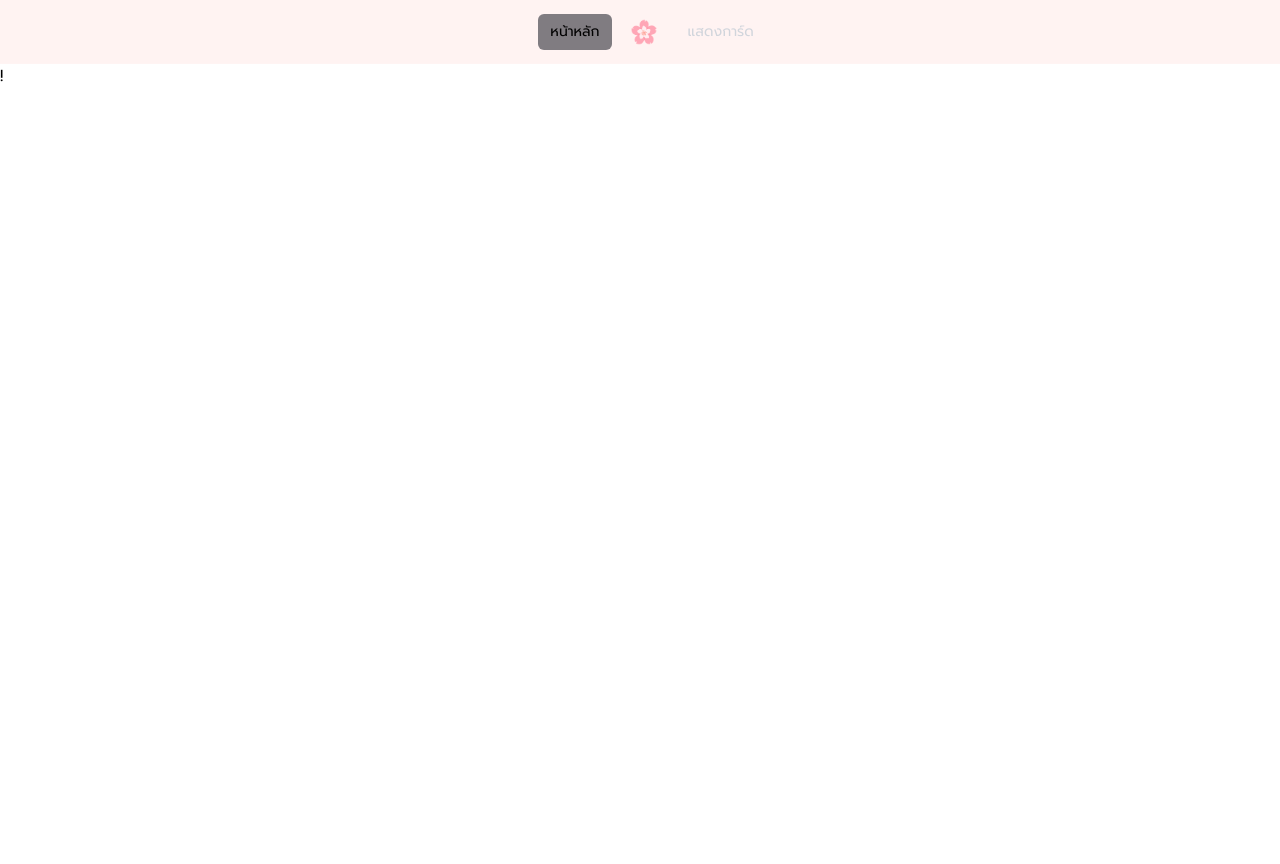
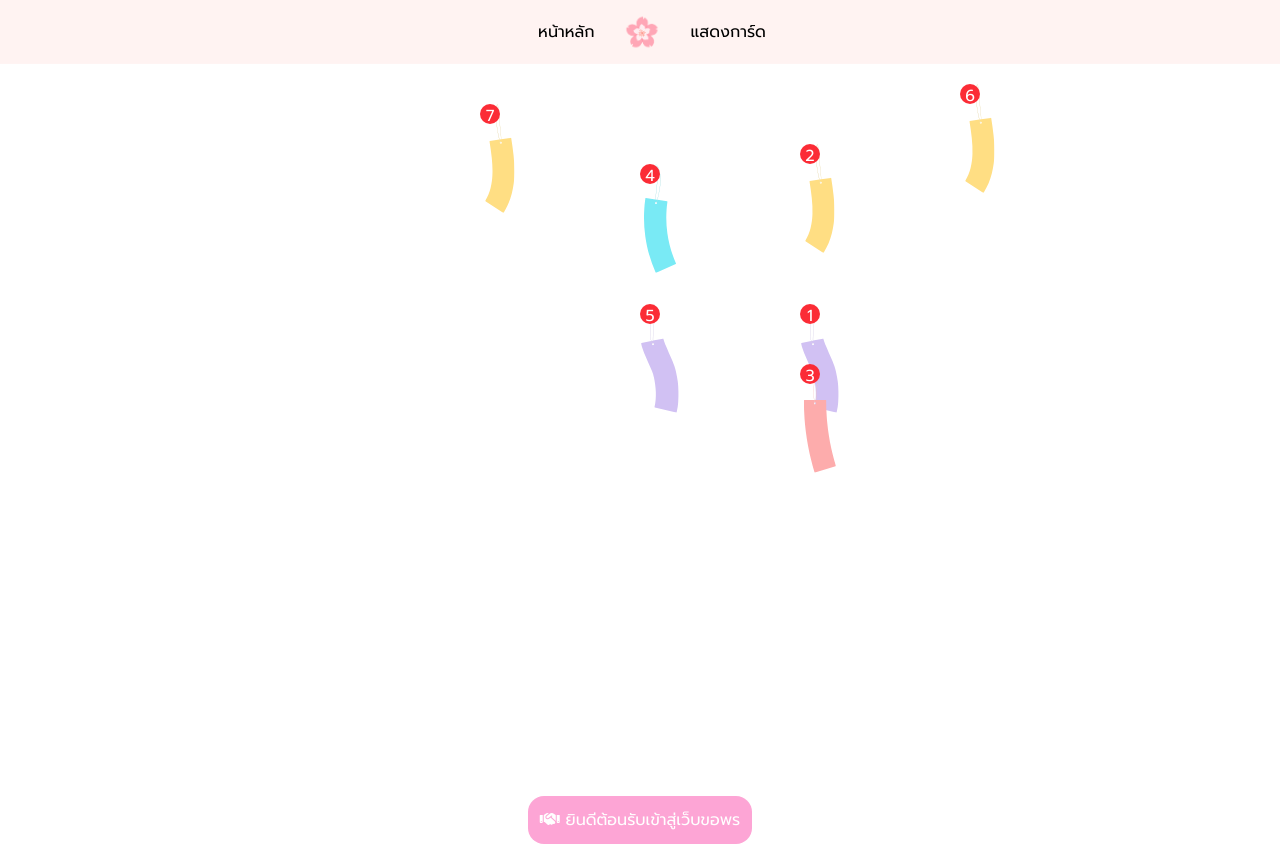
Before and after one commit to Peak4567/tanabata, a SvelteKit app: page / in a window 1280 px wide. Before the commit the page ends 800 px from the top, so only its background shows below. Built offline with nearby package versions, Linux system fonts and the light colour scheme.

Commit message:
UPDATE 2

```diff
--- /dev/null
+++ b/src/lib/Cards.svelte
@@ -0,0 +1,47 @@
+<script>
+    let images = [
+        { src: "/img/4.svg", alt: "Card" },
+        { src: "/img/6.svg", alt: "Card" },
+        { src: "/img/7.svg", alt: "Card" },
+        { src: "/img/9.svg", alt: "Card" },
+    ];
+</script>
+
+<div class="container mx-auto">
+    <div class="w-full">
+        <div class="relative ">
+       <div class="card-1">
+         <div class="absolute top-[15rem] left-[10rem] lg:left-[50rem] w-10 hover:scale-110">
+            <div class="bg-red-500 rounded-full w-5 h-5 flex item-center justify-center text-white absolute">1</div>
+            <img src={images[0].src} alt="" class="" />
+         </div>
+         <div class="absolute top-[5rem] left-[100px] lg:left-[50rem] w-10 hover:scale-110">
+            <div class="bg-red-500 rounded-full w-5 h-5 flex item-center justify-center text-white absolute">2</div>
+            <img src={images[1].src} alt="" class="" />
+         </div>
+         <div class="absolute top-[300px] left-90 lg:left-[50rem] w-10 hover:scale-110">
+            <div class="bg-red-500 rounded-full w-5 h-5 flex item-center justify-center text-white absolute">3</div>
+            <img src={images[2].src} alt="" class="" />
+         </div>
+         <div class="absolute top-[100px] left-90  lg:left-[40rem] w-10 hover:scale-110">
+            <div class="bg-red-500 rounded-full w-5 h-5 flex item-center justify-center text-white absolute">4</div>
+            <img src={images[3].src} alt="" class="" />
+         </div>
+       </div>
+       <div class="card-2">
+        <div class="absolute top-[15rem] left-[30rem] lg:left-[40rem] w-10 hover:scale-110">
+            <div class="bg-red-500 rounded-full w-5 h-5 flex item-center justify-center text-white absolute">5</div>
+            <img src={images[0].src} alt="" class="" />
+         </div>
+        <div class="absolute top-[20px] left-[40rem] lg:left-[60rem] w-10 hover:scale-110">
+            <div class="bg-red-500 rounded-full w-5 h-5 flex item-center justify-center text-white absolute">6</div>
+            <img src={images[1].src} alt="" class="" />
+         </div>
+        <div class="absolute top-[40px] left-[30rem] lg:left-[30rem] w-10 hover:scale-110">
+            <div class="bg-red-500 rounded-full w-5 h-5 flex item-center justify-center text-white absolute">7</div>
+            <img src={images[1].src} alt="" class="" />
+         </div>
+       </div>
+    </div>
+    </div>
+</div>
--- a/src/routes/+layout.svelte
+++ b/src/routes/+layout.svelte
@@ -1,13 +1,15 @@
 <script>
 	import './layout.css';
 	import favicon from '$lib/assets/favicon.svg';
-	import Font from '$lib/assets/style/style.css'
 	import Logo from '$lib/assets/img/Logo.webp'
+	// import Card1 from '$lib/assets/img/4.svg'
 
 	let { children } = $props();
 </script>
 
-<svelte:head><link rel="icon" href={favicon} /></svelte:head>
+<svelte:head>
+	<link rel="icon" href={favicon} /><link rel="stylesheet" href="https://cdnjs.cloudflare.com/ajax/libs/font-awesome/6.5.1/css/all.min.css">
+</svelte:head>
 
 
 <nav class="relative bg-[#fff3f2] after:pointer-events-none after:absolute after:inset-x-0 after:bottom-0 after:h-px after:bg-white/10">
@@ -30,11 +32,11 @@
         <div class="hidden sm:ml-6 sm:block">
           <div class="flex space-x-4">
             <!-- Current: "bg-gray-950/50 text-white", Default: "text-gray-300 hover:bg-white/5 hover:text-white" -->
-            <a href="#" aria-current="page" class="rounded-md bg-gray-950/50 px-3 py-2 text-sm font-medium text-black">หน้าหลัก</a>
+            <a href="#" aria-current="page" class=" px-3 py-2 text-md font-medium text-black hover:text-[#e464a0]">หน้าหลัก</a>
 			 <div class="flex shrink-0 items-center">
-          <img src="{Logo}" alt="Tanabata" class="h-8 w-auto" />
+          <img src="{Logo}" alt="Tanabata" class="h-10 w-auto" />
         </div>
-            <a href="#" class="rounded-md px-3 py-2 text-sm font-medium text-gray-300 hover:bg-white/5 hover:text-black">แสดงการ์ด</a>
+            <a href="#" class="rounded-md px-3 py-2 text-md font-medium text-black hover:bg-white/5 hover:text-[#e464a0]">แสดงการ์ด</a>
           </div>
         </div>
       </div>
--- a/src/routes/+page.svelte
+++ b/src/routes/+page.svelte
@@ -1 +1,25 @@
-!
+<script>
+    import Cards from "$lib/Cards.svelte";
+</script>
+<div class="h-screen">
+    <Cards/>
+
+
+
+
+
+
+
+
+
+
+
+
+
+    <!-- Footer -->
+    <footer class="flex justify-center items-end h-full">
+        <div class="bg-pink-300 p-3 mb-5 rounded-2xl text-white">
+            <i class="fa-solid fa-handshake"></i> ยินดีต้อนรับเข้าสู่เว็บขอพร
+        </div>
+    </footer>
+</div>
```
Also changed, not shown: src/lib/assets/style/style.css (deleted).
